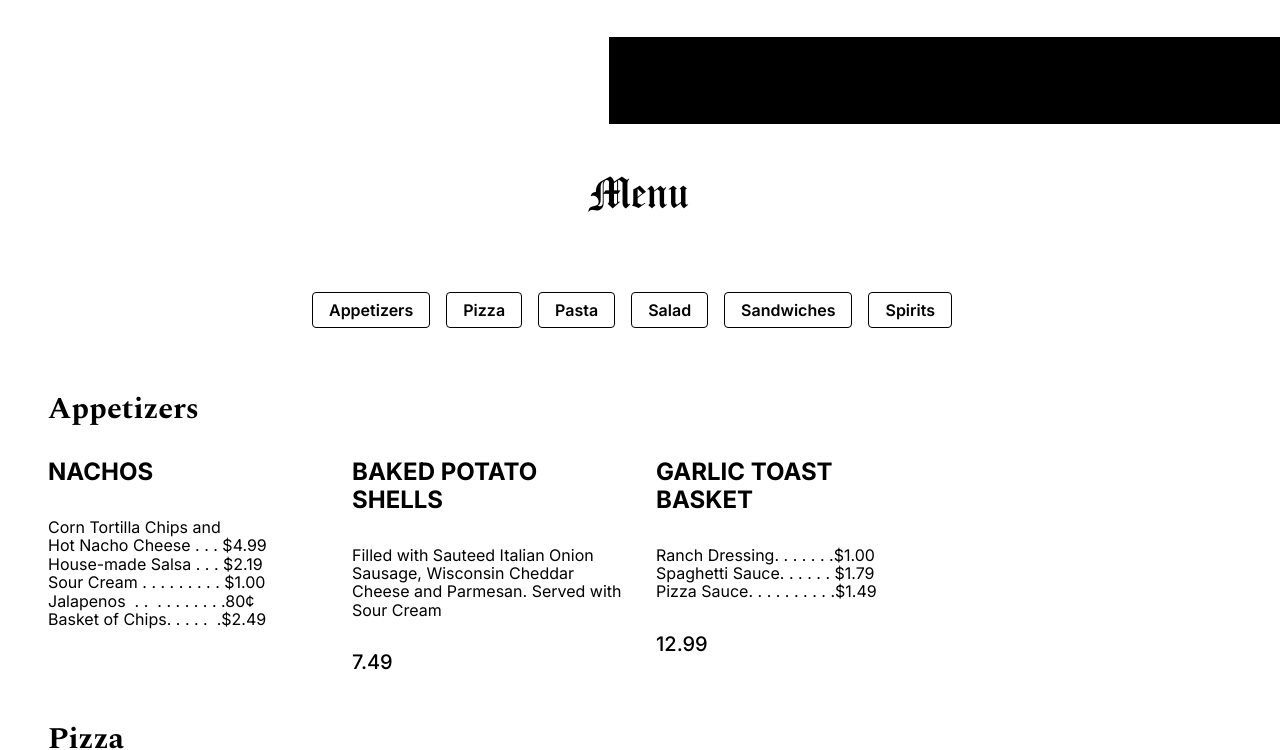
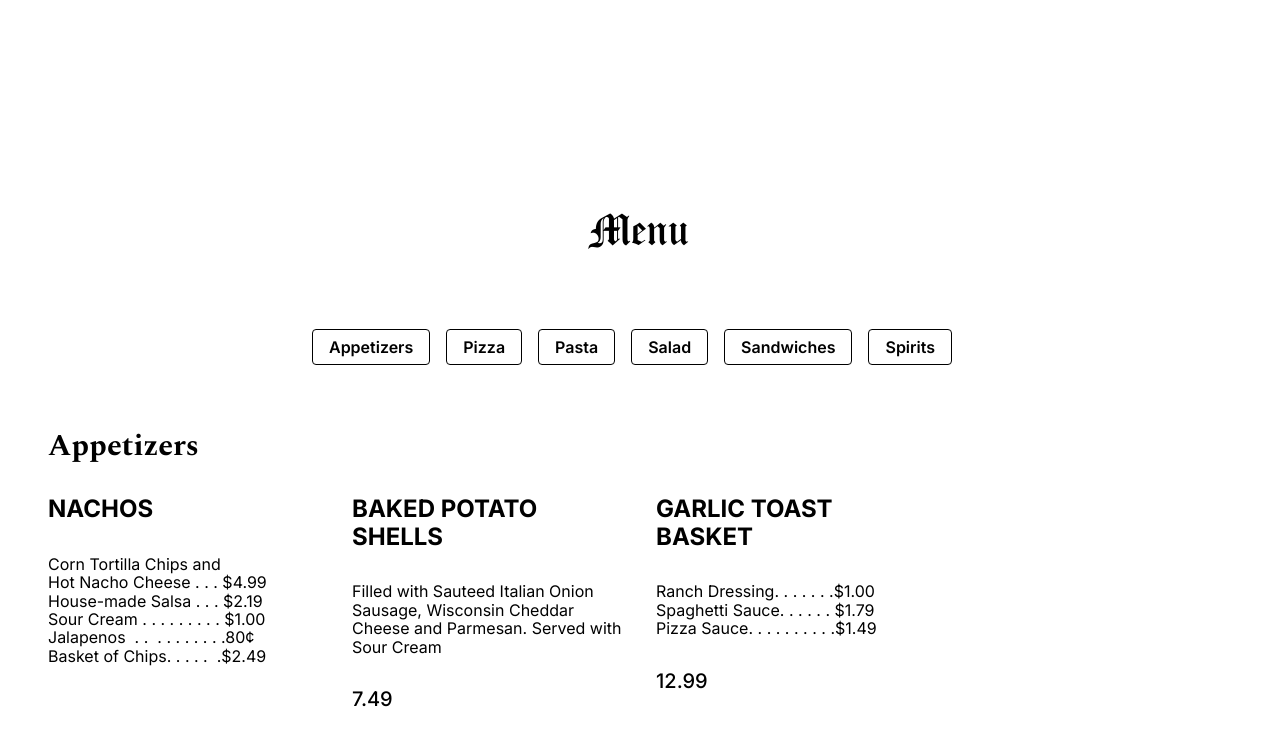
Before and after one commit to ckravig/AmbassadorPizza, a website: page pages/menu.html in a window 1280 px wide. Shown: the top 750 px of the page. Drawn offline with nearby package versions, Linux system fonts and the light colour scheme; a web font is replaced by a local one.

Commit message:
fix menu navbar

```diff
--- a/css/menu.css
+++ b/css/menu.css
@@ -371,20 +371,12 @@
   margin-left: var(--dl-space-space-fourunits);
 }
 .menu-nav {
-  width: 100%;
+  flex: 0 0 auto;
+  color: white;
   display: flex;
-  z-index: 100;
-  position: fixed;
-  font-size: 20px;
+  font-size: 2em;
   align-items: center;
-  font-family: Old London Alternate;
-  padding-top: var(--dl-space-space-twounits);
-  padding-left: var(--dl-space-space-threeunits);
-  margin-bottom: var(--dl-space-space-twounits);
-  padding-right: var(--dl-space-space-threeunits);
-  padding-bottom: var(--dl-space-space-twounits);
-  justify-content: space-between;
-  background-color: black;
+  flex-direction: row;
 }
 .menu-menu {
   text-decoration: none;
@@ -767,11 +759,18 @@
   .menu-mobile-menu {
     padding: 16px;
   }
+  .menu-menu-header {
+    font-family: Old London Alternate;
+  }
   .menu-menu-elements {
     padding-top: var(--dl-space-space-twounits);
     padding-left: var(--dl-space-space-unit);
     padding-right: var(--dl-space-space-unit);
     padding-bottom: var(--dl-space-space-twounits);
+    justify-content: center;
+  }
+  .menu-appetizers1 {
+    position: relative;
   }
   .menu-menu-items {
     grid-gap: var(--dl-space-space-halfunit);
```
